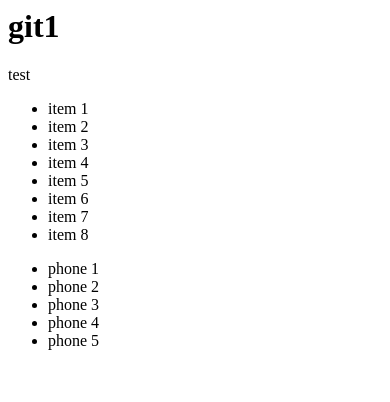
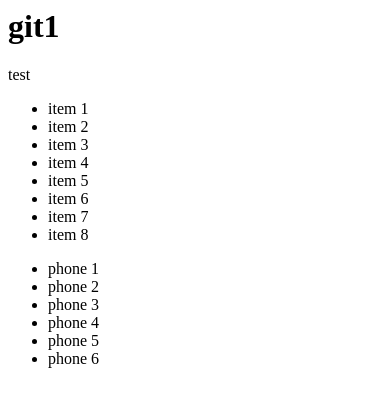
Before and after one commit to mk001jp/test2, a plain HTML site: page index.html in a window 390 px wide. Drawn offline with Linux system fonts and the light colour scheme.

Commit message:
add phone6

```diff
--- a/index.html
+++ b/index.html
@@ -22,6 +22,7 @@
         <li>phone 3</li>
         <li>phone 4</li>
         <li>phone 5</li>
+        <li>phone 6</li>
 </ul>
 </body>
 </html>
```
